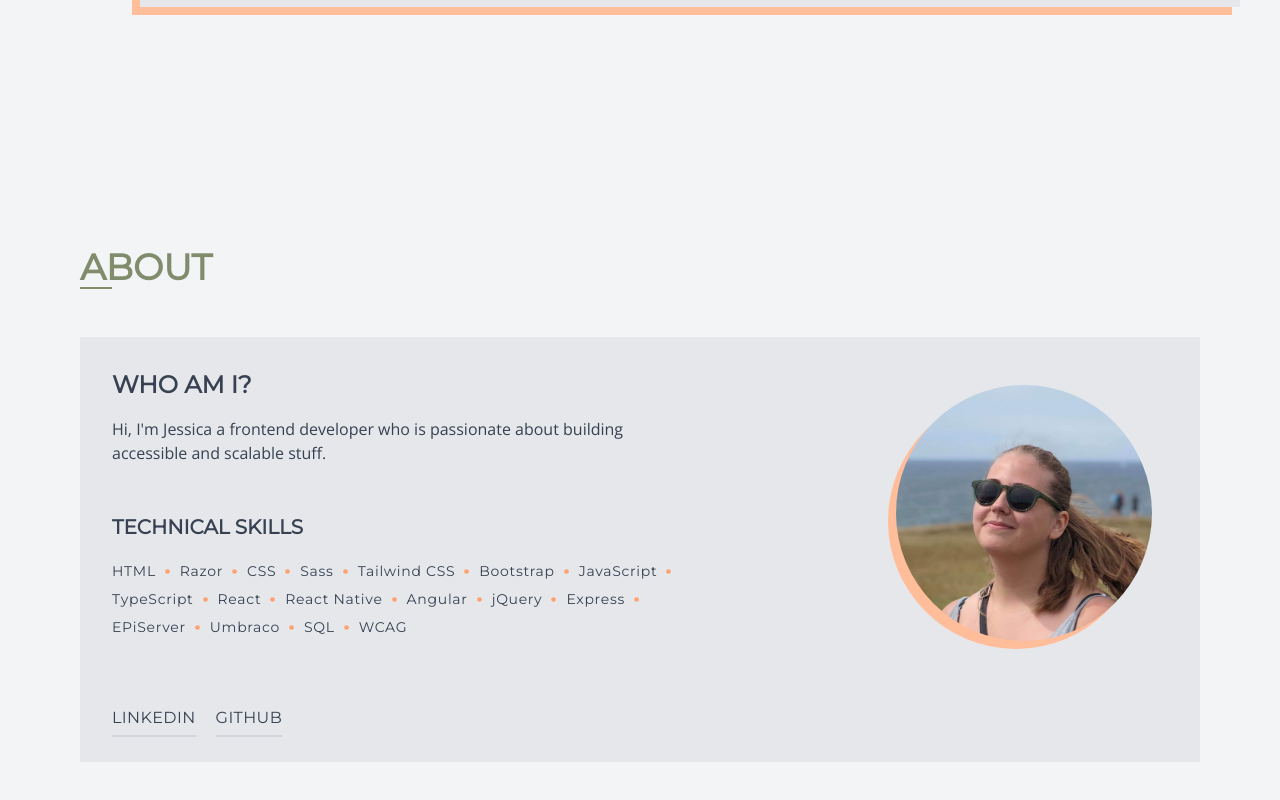
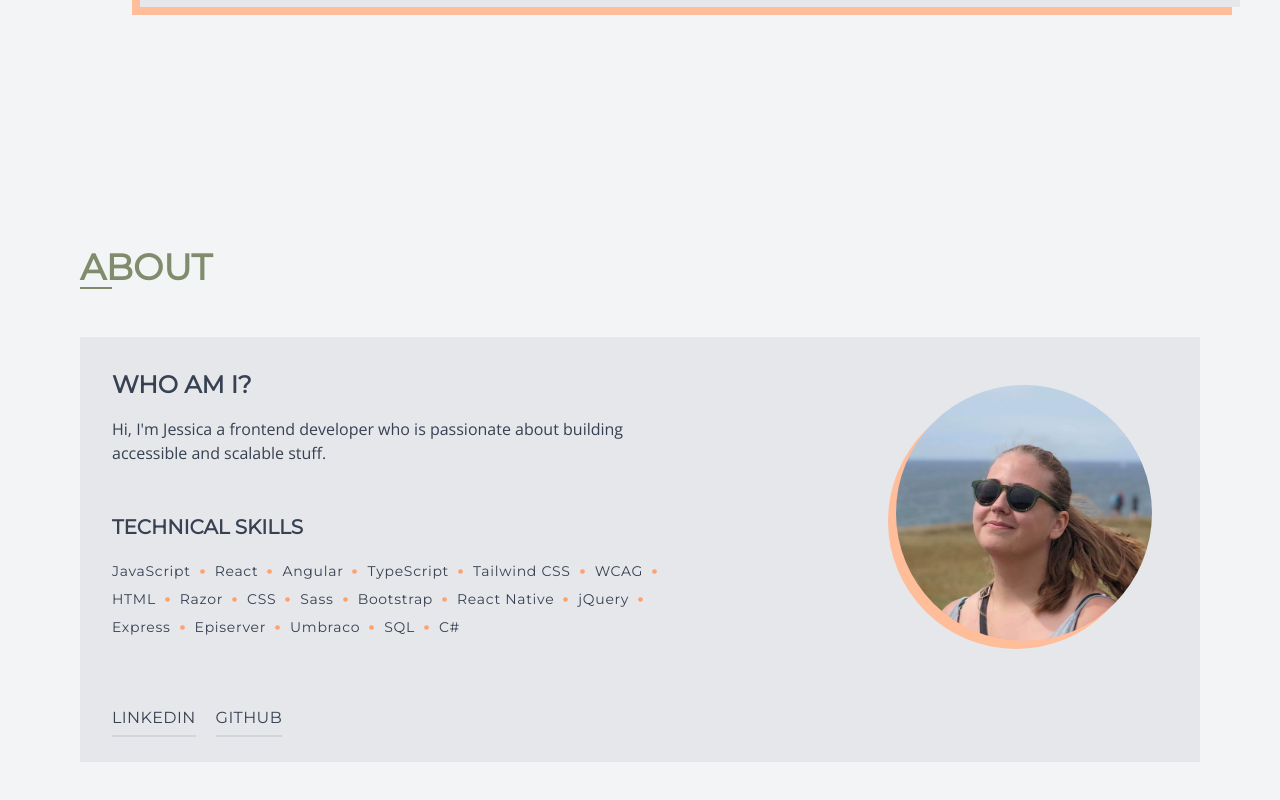
Before and after one commit to jdagmar/jdagmar.github.io, a React (Create React App) app: page / in a window 1280 px wide. Shown: the part 1862-2662 px from the top of the page. Built offline with nearby package versions, Linux system fonts and the light colour scheme.

Commit message:
Change order and fix typo

```diff
--- a/src/data/skills.ts
+++ b/src/data/skills.ts
@@ -1,19 +1,20 @@
 export const skills = [
+  'JavaScript',
+  'React',
+  'Angular',
+  'TypeScript',
+  'Tailwind CSS',
+  'WCAG',
   'HTML',
   'Razor',
   'CSS',
   'Sass',
-  ' Tailwind CSS',
   'Bootstrap',
-  'JavaScript',
-  'TypeScript',
-  'React',
-  ' React Native',
-  'Angular',
+  'React Native',
   'jQuery',
   'Express',
-  'EPiServer',
+  'Episerver',
   'Umbraco',
   'SQL',
-  'WCAG',
+  'C#'
 ];
```
